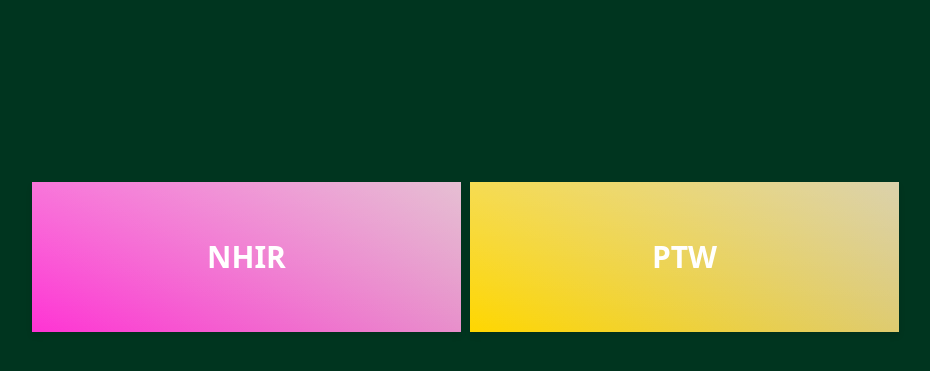
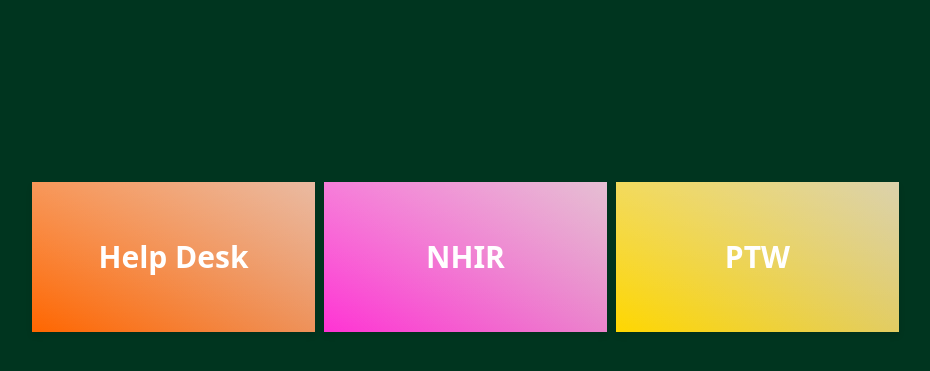
Before and after one commit to un-caught/ptw, a Django app: page /dashboard/ in a window 1280 px wide. Shown: the part 208-579 px from the top of the page, without its empty margins (177-1107 px from the left). Run offline with Django 4.2, Linux system fonts and the light colour scheme; a user stored in the database is signed in; data that the repository does not hold is empty.

Commit message:
Add files via upload

```diff
--- a/app/templates/base.html
+++ b/app/templates/base.html
@@ -4,7 +4,7 @@
 <head>
     <meta charset="UTF-8">
     <meta name="viewport" content="width=device-width, initial-scale=1.0">
-    <title>FCL - {% block title %}{% endblock title %}</title>
+    <title>Erf - {% block title %}{% endblock title %}</title>
     <link rel="icon" href="{% static 'img/favicon.png' %}" type="image/png">
 
     <!-- Bootstrap 5 CDN -->
--- a/app/templates/dashboard.html
+++ b/app/templates/dashboard.html
@@ -139,8 +139,16 @@
           Internet Guest Access
         </a>
       </div> {% endcomment %}
+      <div class="col-4 mb-3">
+        <a href="{% url 'helpdesk:home' %}" class="link-box" style="background: linear-gradient(45deg, #ff6600,rgb(229, 169, 138));
+                                                                     box-shadow: 0 4px 6px rgba(0, 0, 0, 0.1);
+                                                                     position: relative; font-size: 30px;">
+          <span style="position: absolute; top: 0; left: 0; width: 100%; height: 100%; background: linear-gradient(rgba(255, 255, 255, 0.2), rgba(255, 255, 255, 0));"></span>
+          <b>Help Desk </b>
+        </a>
+      </div>
       {% if is_staff %}
-      <div class="col-6 mb-3">
+      <div class="col-4 mb-3">
         <a href="{% url 'app:client' %}" class="link-box" style="background: linear-gradient(45deg, #FF33D4,rgb(228, 173, 201));
                                                                      box-shadow: 0 4px 6px rgba(0, 0, 0, 0.1);
                                                                      position: relative; font-size: 30px;">
@@ -149,7 +157,7 @@
         </a>
       </div>
       {% elif is_supervisor %}
-      <div class="col-6 mb-3">
+      <div class="col-4 mb-3">
         <a href="{% url 'app:supervisor' %}" class="link-box" style="background: linear-gradient(45deg, #FF33D4,rgb(221, 179, 200));
                                                                      box-shadow: 0 4px 6px rgba(0, 0, 0, 0.1);
                                                                      position: relative; font-size: 30px;">
@@ -158,7 +166,7 @@
         </a>
       </div>
       {% elif is_manager %}
-      <div class="col-6 mb-3">
+      <div class="col-4 mb-3">
         <a href="{% url 'app:manager' %}" class="link-box" style="background: linear-gradient(45deg, #FF33D4,rgb(211, 156, 183));
                                                                      box-shadow: 0 4px 6px rgba(0, 0, 0, 0.1);
                                                                      position: relative; font-size: 30px;">
@@ -167,7 +175,7 @@
         </a>
       </div>
       {% else %}
-      <div class="col-6 mb-3">
+      <div class="col-4 mb-3">
         <a class="link-box" style="background: linear-gradient(45deg, #FF33D4,rgb(224, 175, 200));
                                   box-shadow: 0 4px 6px rgba(0, 0, 0, 0.1);
                                   position: relative; font-size: 30px;">
@@ -178,7 +186,7 @@
       {% endif %}
 
       {% if is_vendor %}
-      <div class="col-6 mb-3">
+      <div class="col-4 mb-3">
         <a href="{% url 'app:client' %}" class="link-box" style="background: linear-gradient(45deg, #FFD700,rgb(228, 213, 154));
                                                                      box-shadow: 0 4px 6px rgba(0, 0, 0, 0.1);
                                                                      position: relative; font-size: 30px;">
@@ -187,7 +195,7 @@
         </a>
       </div>
       {% elif is_supervisor %}
-      <div class="col-6 mb-3">
+      <div class="col-4 mb-3">
         <a href="{% url 'app:supervisor' %}" class="link-box" style="background: linear-gradient(45deg, #FFD700,rgb(228, 214, 158));
                                                                      box-shadow: 0 4px 6px rgba(0, 0, 0, 0.1);
                                                                      position: relative; font-size: 30px;">
@@ -196,7 +204,7 @@
         </a>
       </div>
       {% elif is_manager %}
-      <div class="col-6 mb-3">
+      <div class="col-4 mb-3">
         <a href="{% url 'app:manager' %}" class="link-box" style="background: linear-gradient(45deg, #FFD700,rgb(219, 207, 159));
                                                                      box-shadow: 0 4px 6px rgba(0, 0, 0, 0.1);
                                                                      position: relative; font-size: 30px;">
@@ -205,7 +213,7 @@
         </a>
       </div>
       {% else %}
-      <div class="col-6 mb-3">
+      <div class="col-4 mb-3">
         <a class="link-box" style="background: linear-gradient(45deg, #FFD700,rgb(211, 199, 151));
                                   box-shadow: 0 4px 6px rgba(0, 0, 0, 0.1);
                                   position: relative; font-size: 30px;">
```
Also changed, not shown: app/templates/login.html (line endings or trailing spaces).
